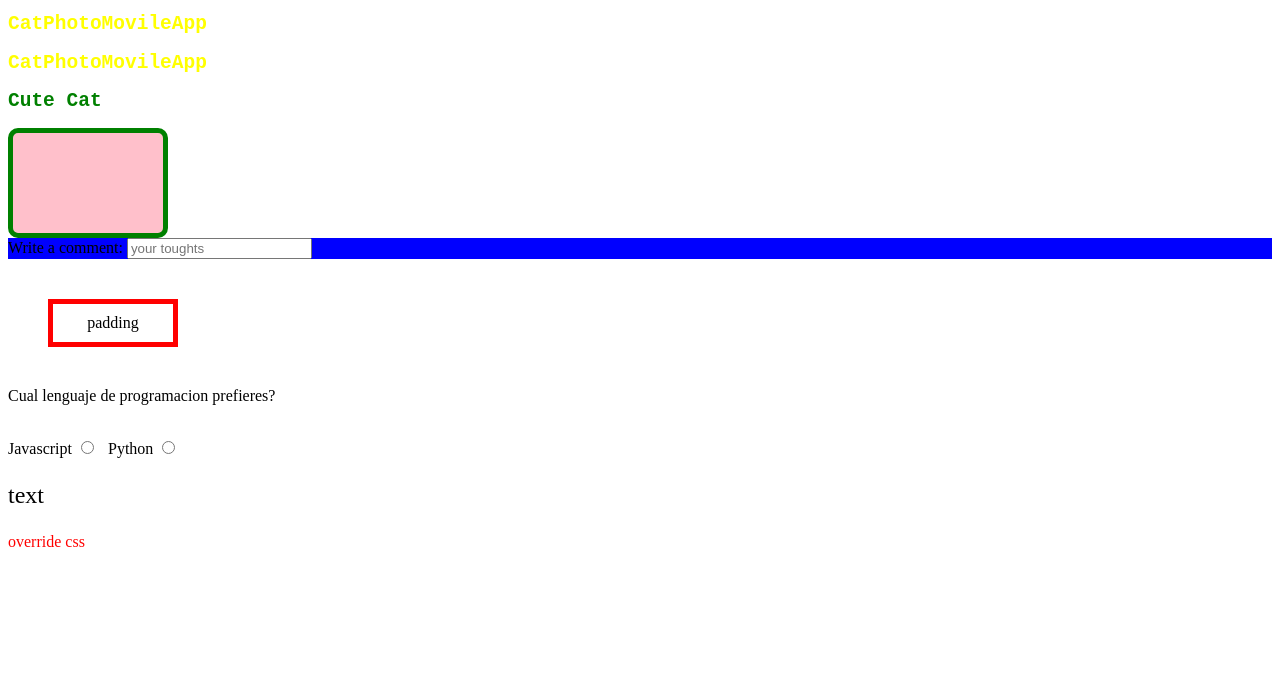
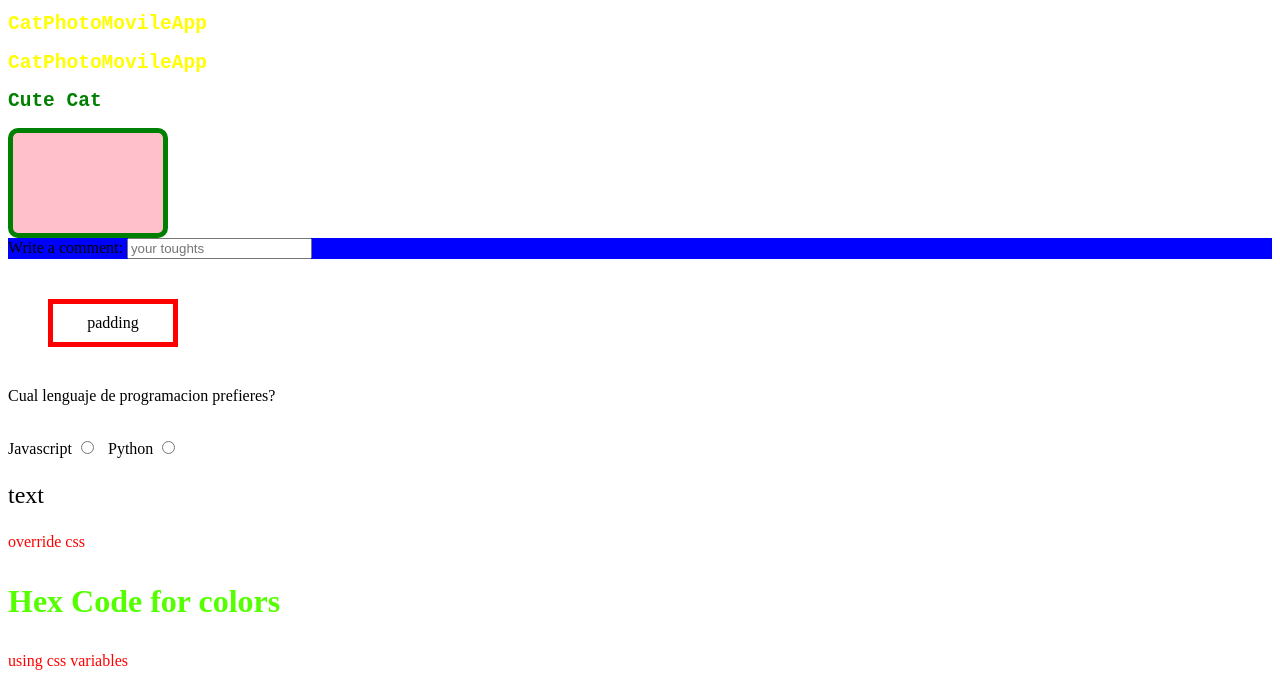
Before and after one commit to hastrolger/css-course, a plain HTML site: page index.html in a window 1280 px wide. Shown: the part 161-847 px from the top of the page. Before the commit the page ends 800 px from the top, so only its background shows below. Drawn offline with Linux system fonts and the light colour scheme.

Commit message:
Day3 learning CSS

```diff
--- a/index.html
+++ b/index.html
@@ -150,5 +150,23 @@
     <p id="green-text" class="red-text blue-text" style="color: black;">
         override css
     </p>
+
+    <!--Hex Code uses 6 digits from 0 to F >> #000000 = black-->
+    <p style="color: #56ff00; font-size: 2em; font-weight: 600;">Hex Code for colors</p>
+
+    <!--CSS Variables ara a way to change many css style properties at once-->
+    <!--Provide a browser fallback to prevent problems with non-recognize properties on IE Browser-->
+    <!--Internet Explorer does not support CSS variables-->
+    <!--Inherit CSS Variables with the :root pseudo-class selector-->
+
+    <style>
+        :root{
+            --color-paragraph: red;
+        }
+        .paragraph{
+            color: var(--color-paragraph, yellow);
+        }
+    </style>
+    <p class="paragraph">using css variables</p>
 </body>
 </html>
```
